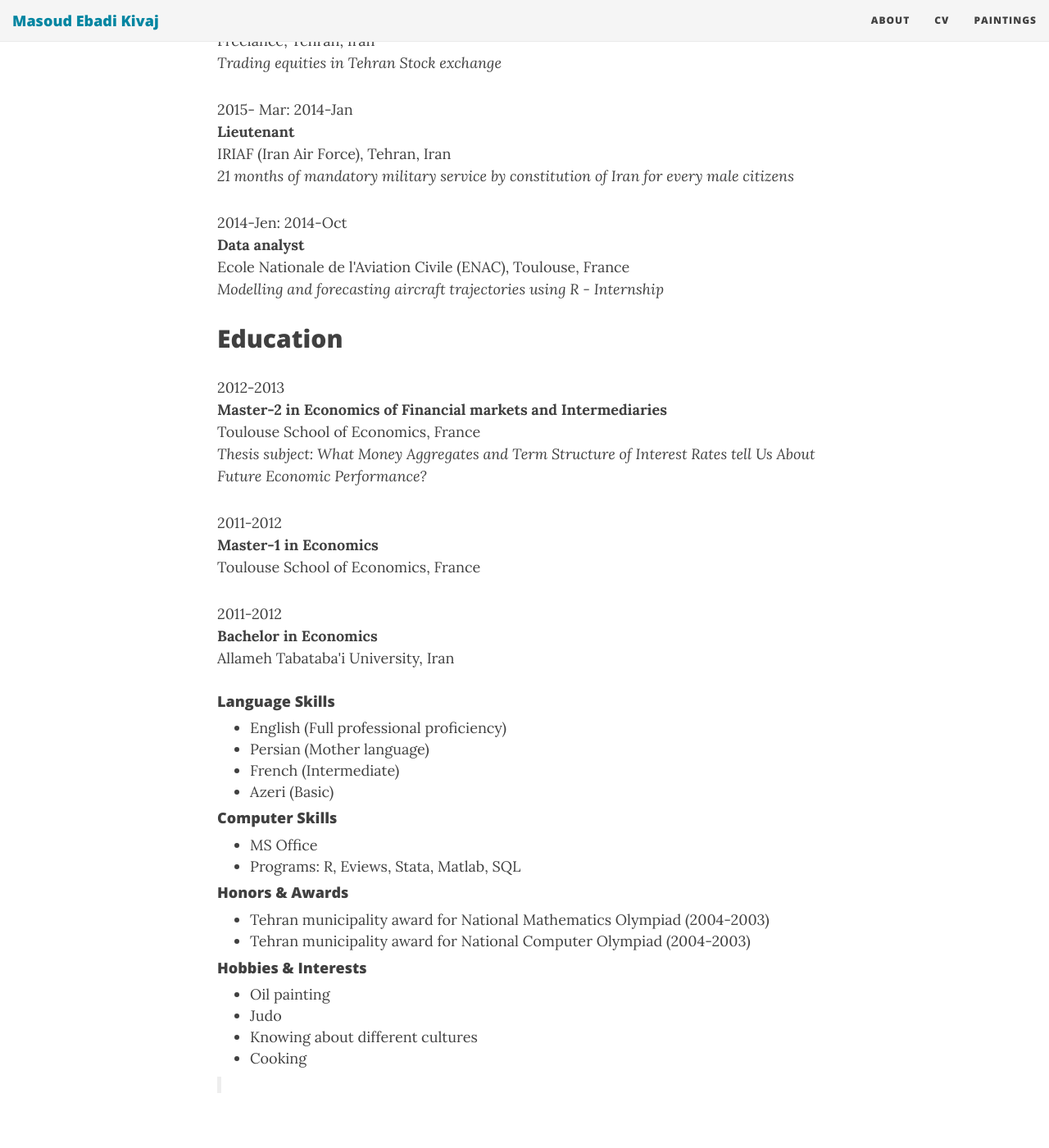
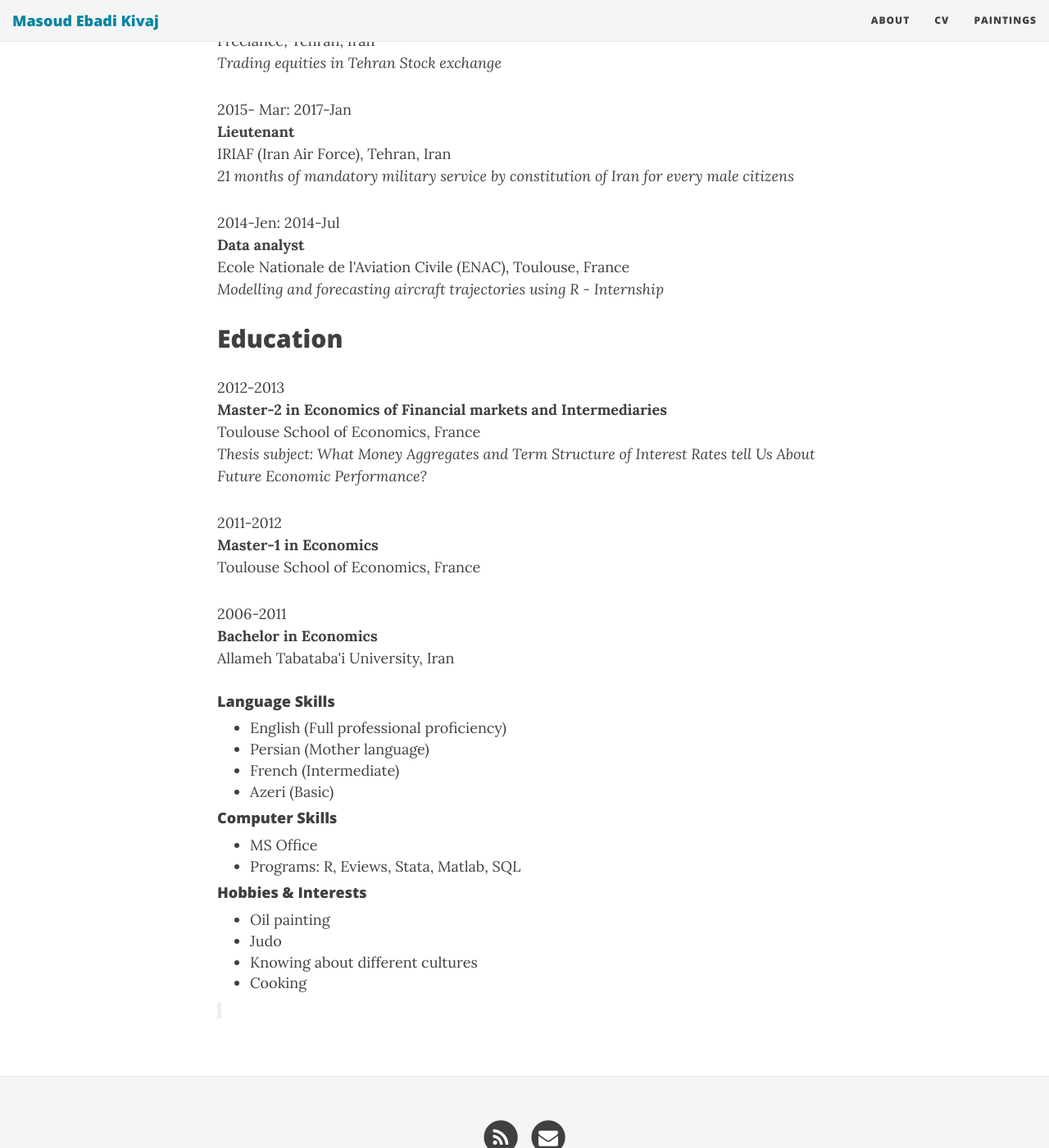
Before and after one commit to PhoebusLyubil/phoebuslyubil.github.com, a Jekyll site: the page built from CV.md, in a window 1280 px wide and 1400 px high, scrolled down 572 px. Shown: the whole window at 82% size. Built offline with Jekyll 4.4.1, drawn with Linux system fonts in a browser that asks for light colours; nearby versions of some CDN libraries.

Commit message:
Fixing CV and Paintings
Where these changes came from!

```diff
--- a/CV.md
+++ b/CV.md
@@ -9,22 +9,19 @@ title: CV
 <p>Tehran, Iran<br>msdebadi777@gmail.com<br><a href="http:/www.linkedin.com/in/masoud-ebadi-kivaj-0a67256b/">LinkedIn</a></p>
 <hr class="section">
 <h2 id="professional-experiences"><a name="professional-experiences" href="#professional-experiences"></a>Professional Experiences</h2>
-<p>2015- Mar: 2014-Jan<br><strong>Trader</strong><br>    Freelance, Tehran, Iran<br><em>Trading equities in Tehran Stock exchange</em></p>
-<p>2015- Mar: 2014-Jan<br><strong>Lieutenant</strong><br>    IRIAF (Iran Air Force), Tehran, Iran<br><em>21 months of mandatory military service by constitution of Iran for every male citizens</em></p>
-<p>2014-Jen: 2014-Oct<br><strong>Data analyst</strong><br>Ecole Nationale de l'Aviation Civile (ENAC), Toulouse, France<br><em>Modelling and forecasting aircraft trajectories using R - Internship</em></p>
+<p>2017- Mar<br><strong>Trader</strong><br>    Freelance, Tehran, Iran<br><em>Trading equities in Tehran Stock exchange</em></p>
+<p>2015- Mar: 2017-Jan<br><strong>Lieutenant</strong><br>    IRIAF (Iran Air Force), Tehran, Iran<br><em>21 months of mandatory military service by constitution of Iran for every male citizens</em></p>
+<p>2014-Jen: 2014-Jul<br><strong>Data analyst</strong><br>Ecole Nationale de l'Aviation Civile (ENAC), Toulouse, France<br><em>Modelling and forecasting aircraft trajectories using R - Internship</em></p>
 <h2 id="education"><a name="education" href="#education"></a>Education</h2>
 <p>2012-2013<br><strong>Master-2 in Economics of Financial markets and Intermediaries</strong><br>Toulouse School of Economics, France<br><em>Thesis subject: What Money Aggregates and Term Structure of Interest Rates tell Us About Future Economic Performance?</em></p>
 <p>2011-2012<br><strong>Master-1 in Economics</strong><br>Toulouse School of Economics, France</p>
-<p>2011-2012<br><strong>Bachelor in Economics</strong><br>Allameh Tabataba'i University, Iran</p>
+<p>2006-2011<br><strong>Bachelor in Economics</strong><br>Allameh Tabataba'i University, Iran</p>
 <h4 id="language-skills"><a name="language-skills" href="#language-skills"></a>Language Skills</h4>
 <ul>
 <li>English (Full professional proficiency)</li><li>Persian (Mother language) </li><li>French (Intermediate)</li><li>Azeri (Basic)</li></ul>
 <h4 id="computer-skills"><a name="computer-skills" href="#computer-skills"></a>Computer Skills</h4>
 <ul>
 <li>MS Office </li><li>Programs: R, Eviews, Stata, Matlab, SQL</li></ul>
-<h4 id="honors-&-awards"><a name="honors-&-awards" href="#honors-&-awards"></a>Honors &amp; Awards</h4>
-<ul>
-<li>Tehran municipality award for National Mathematics Olympiad (2004-2003)</li><li>Tehran municipality award for National Computer Olympiad (2004-2003)</li></ul>
 <h4 id="hobbies-&-interests"><a name="hobbies-&-interests" href="#hobbies-&-interests"></a>Hobbies &amp; Interests</h4>
 <ul>
 <li>Oil painting</li><li>Judo</li><li>Knowing about different cultures</li><li>Cooking</li></ul>>
--- a/_config.yml
+++ b/_config.yml
@@ -25,7 +25,7 @@ description: Masoud Ebadi Kivaj Website
 navbar-links:
   About: "about"
   CV: "CV"
-  Paintings: "Paintings"
+  Paintings: "paintings"
   #Links: "Links"
 
 # Image to show in the navigation bar - image must be a square (width = height)
```
